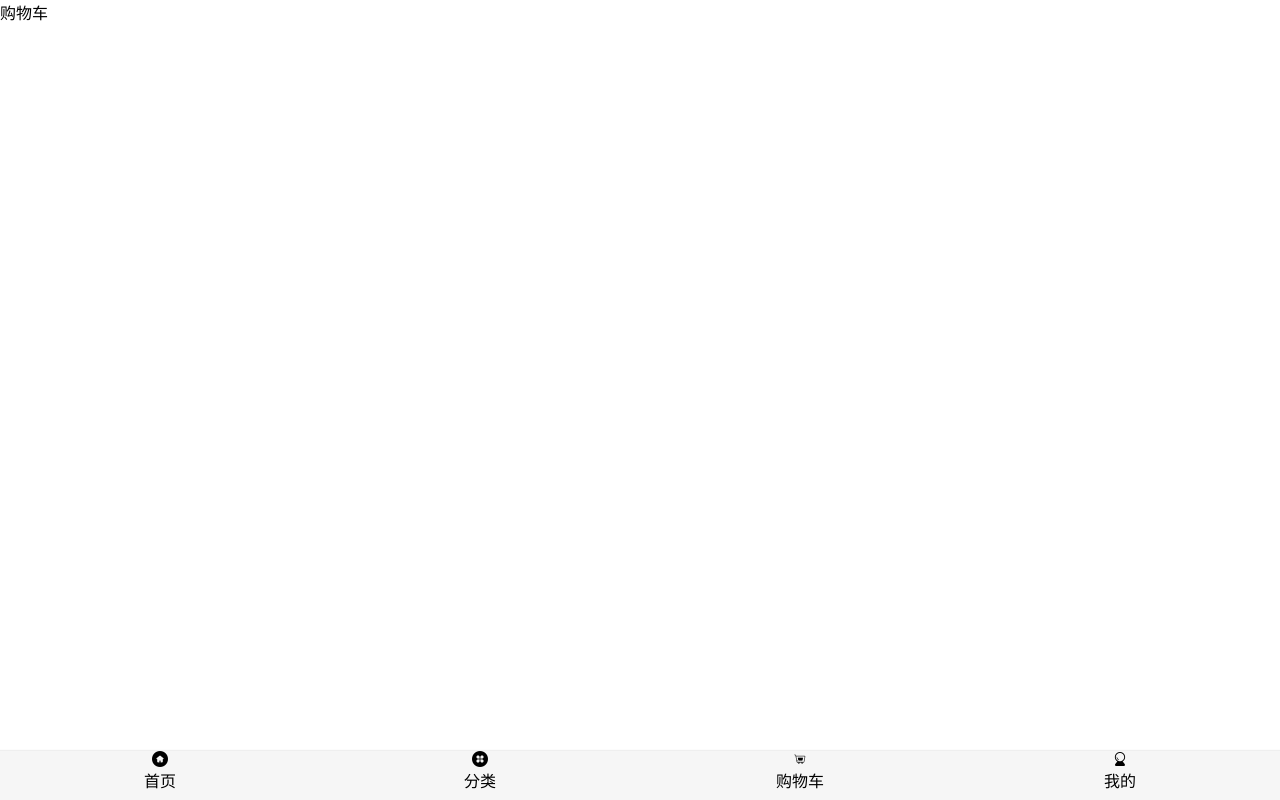
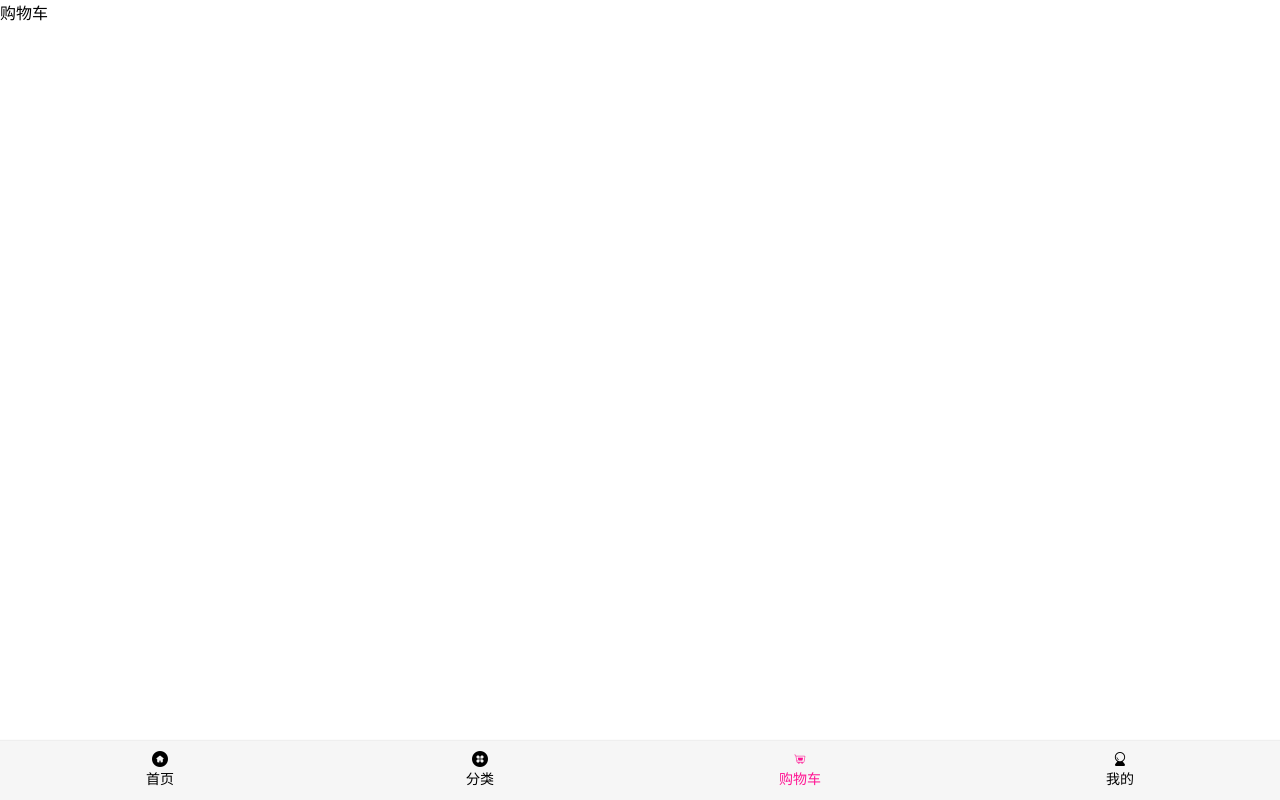
Before and after one commit to jym503558564/Vue-Projects, a Vue app: page /cart in a window 1280 px wide. Built offline with nearby package versions, Linux system fonts and the light colour scheme.

Commit message:
[Update] 当点击某个tabbar_item项时，该tabbar-item图标和文字变颜色

```diff
--- a/src/components/tabbar/Tabbar.vue
+++ b/src/components/tabbar/Tabbar.vue
@@ -22,5 +22,7 @@
 
     box-shadow: 0 -1px 1px rgba(100,100,100,0.1);
 
+    padding-top: 10px;
+
   }
 </style>
--- a/src/components/tabbar/TabbarItem.vue
+++ b/src/components/tabbar/TabbarItem.vue
@@ -1,5 +1,5 @@
 <template>
-  <div class="tab-bar-item" @click="itemClick">
+  <div :class="{is_active: is_active}" class="tab-bar-item" @click="itemClick">
     <slot name="item-icon"></slot>
     <slot name="item-text"></slot>
   </div>
@@ -10,6 +10,17 @@
     name: "TabbarItem",
     props:{
       path: String,
+    },
+    data(){
+      return {
+        // is_active: true
+
+      }
+    },
+    computed:{
+      is_active(){
+        return this.$route.path.indexOf(this.path) !== -1
+      }
     },
     methods: {
       itemClick(){
@@ -25,5 +36,9 @@
     flex: 1;
     text-align: center;
     height: 49px;
+    font-size: 14px;
+  }
+  .is_active{
+    color: deeppink;
   }
 </style>
```
